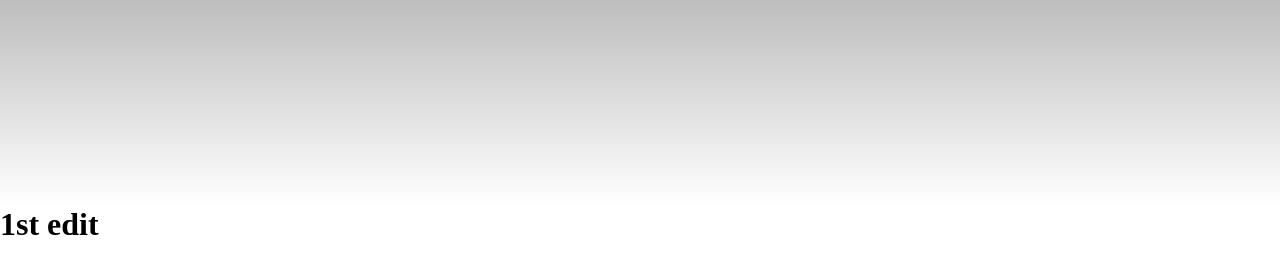
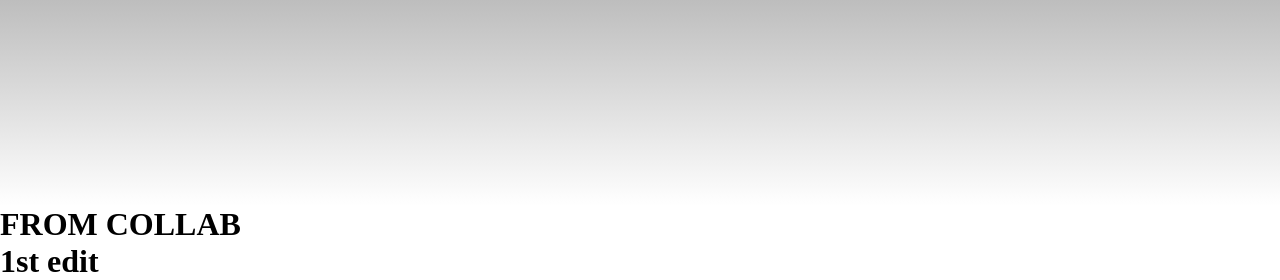
Before and after one commit to Jdelina/night, a plain HTML site: page index.html in a window 1280 px wide. Shown: the part 594-874 px from the top of the page. Before the commit the page ends 837 px from the top, so only its background shows below. Drawn offline with nearby package versions, Linux system fonts and the light colour scheme.

Commit message:
Update index.html
please review.

```diff
--- a/index.html
+++ b/index.html
@@ -63,6 +63,8 @@
         </div>
     </div>
 
+    <h1> FROM COLLAB </h1>
+
     <h1> 1st edit</h1>
     <script src="https://unpkg.com/ionicons@5.4.0/dist/ionicons.js"></script>
 </body>
```
